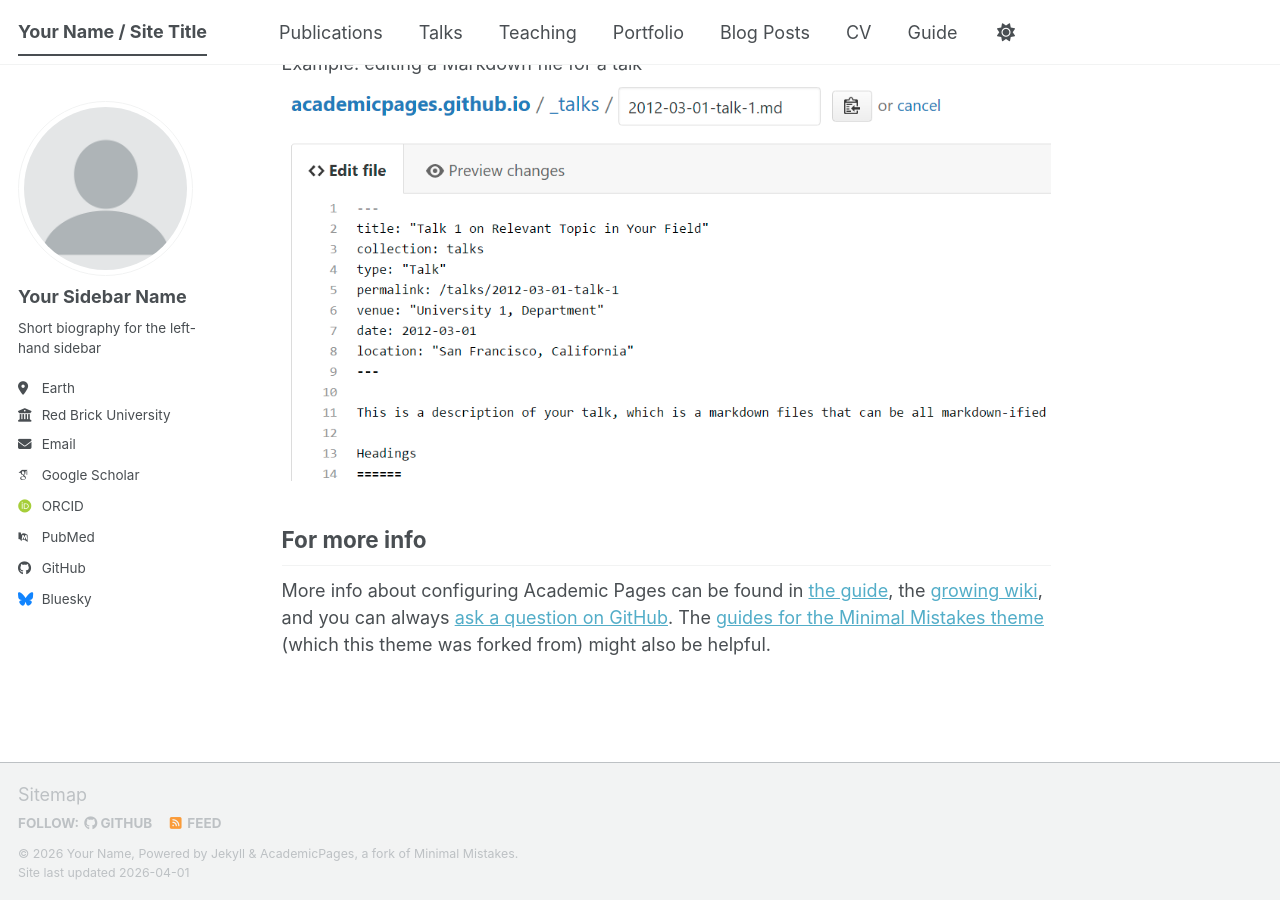
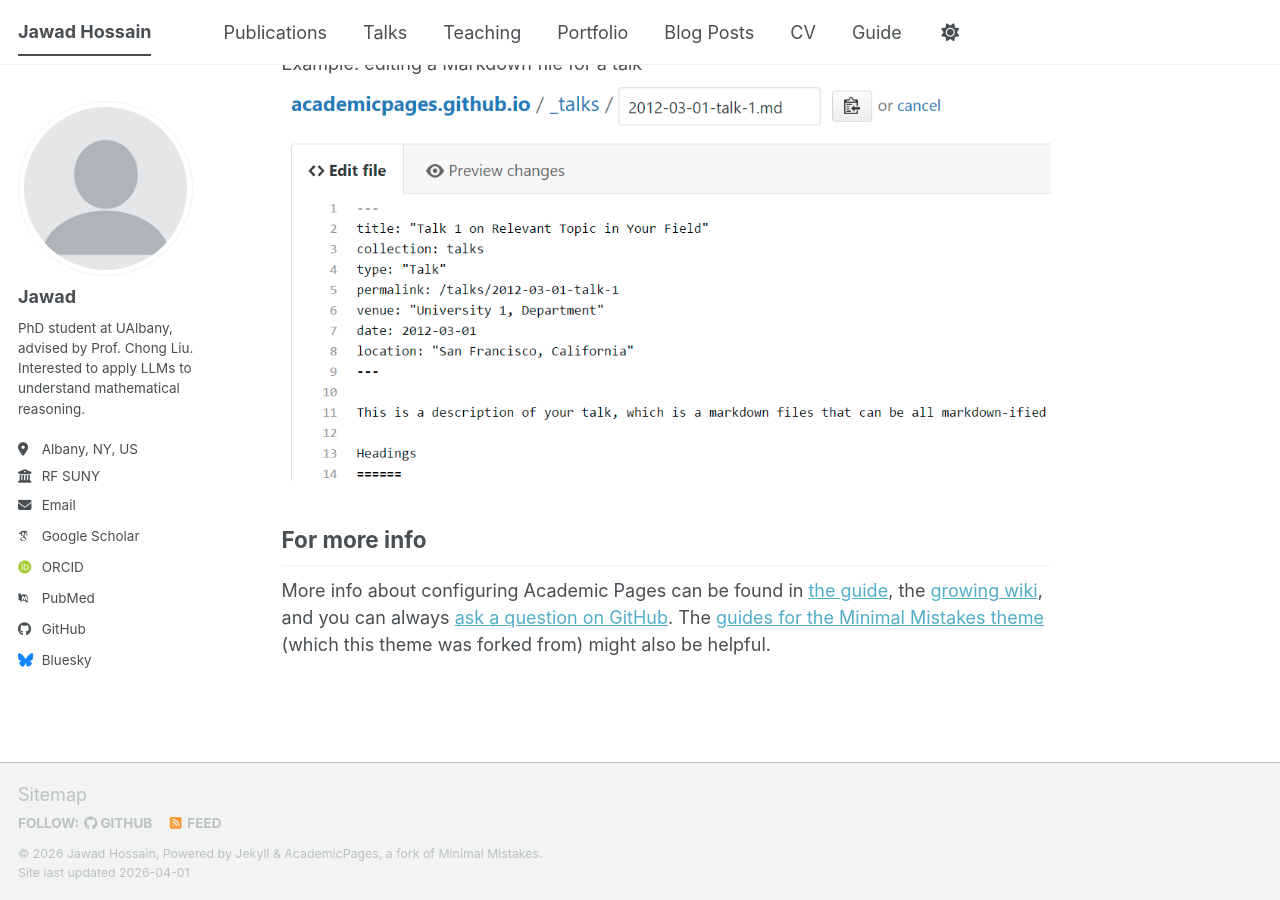
Before and after one commit to Jawad039/jawad039.github.io, a Jekyll site: the page built from _pages/about.md, in a window 1280 px wide and 900 px high, scrolled down 2720 px. Built offline with Jekyll 4.4.1, drawn with Linux system fonts in a browser that asks for light colours; some web fonts are replaced; a script bundle is joined from its source files by our own code; library files that are not in the unit come from our copies.

Commit message:
Update _config.yml

```diff
--- a/_config.yml
+++ b/_config.yml
@@ -9,9 +9,9 @@
 # Basic Site Settings
 locale                   : "en-US"
 site_theme               : "default" # The available themes options are "default", "air", "sunrise", "mint", "dirt" and "contrast"
-title                    : "Your Name / Site Title"
+title                    : "Jawad Hossain"
 title_separator          : "-"
-name                     : &name "Your Name"
+name                     : &name "Jawad Hossain"
 description              : &description "Your Name's academic portfolio"   # Update this with a general description of your site, this is the default if not overridden by a page
 url                      : https://academicpages.github.io # The base hostname & protocol for your site e.g. "https://[your GitHub username].github.io",
                                                            # or if you already have some other page hosted on Github then use "https://[your GitHub username].github.io/[Your Repo Name]"
@@ -24,21 +24,21 @@ repository               : "academicpages/academicpages.github.io"
 author:
   # Biographic information
   avatar           : "profile.png"
-  name             : "Your Sidebar Name"
+  name             : "Jawad"
   pronouns         : # example: "she/her"
-  bio              : "Short biography for the left-hand sidebar"
-  location         : "Earth"
-  employer         : "Red Brick University"
+  bio              : "PhD student at UAlbany, advised by Prof. Chong Liu. Interested to apply LLMs to understand mathematical reasoning."
+  location         : "Albany, NY, US"
+  employer         : "RF SUNY"
   uri              : # URL
-  email            : "none@example.org"
+  email            : "jawad.cuet.cse@gmail.com"
 
   # Academic websites
   academia         : # URL
   arxiv            : # URL - Update with the correct link to your profile
-  googlescholar    : "https://scholar.google.com/citations?user=PS_CX0AAAAAJ"
+  googlescholar    : "https://scholar.google.com/citations?user=r67vBKEAAAAJ&hl=en"
   inspire-hep      : # URL
   impactstory      : # URL
-  orcid            : "https://orcid.org/yourorcidurl"
+  orcid            : "https://orcid.org/0009-0006-6051-8989"
   semantic         : # URL
   ssrn             : # URL
   pubmed           : "https://www.ncbi.nlm.nih.gov/pubmed/?term=john+snow"
```
